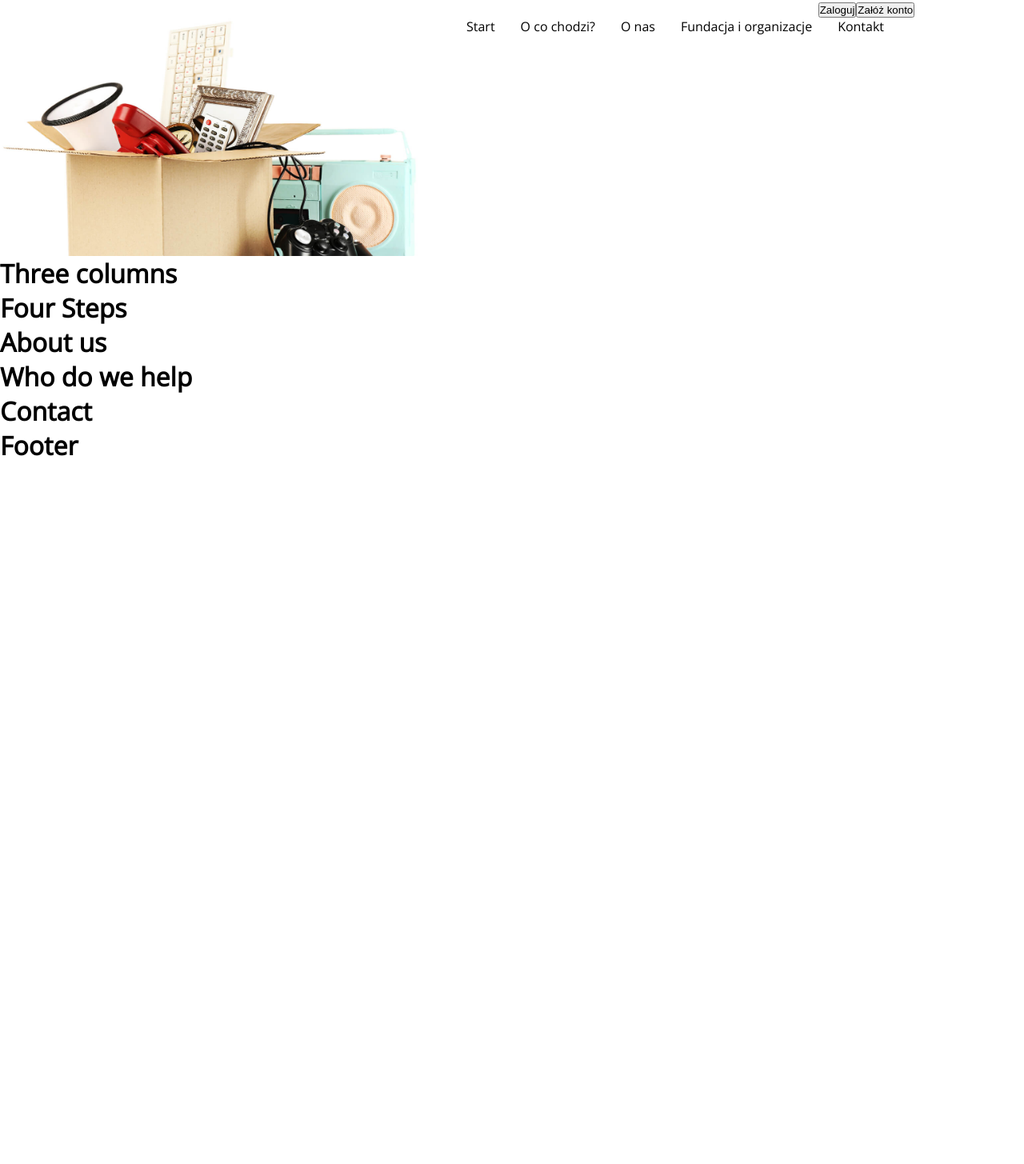
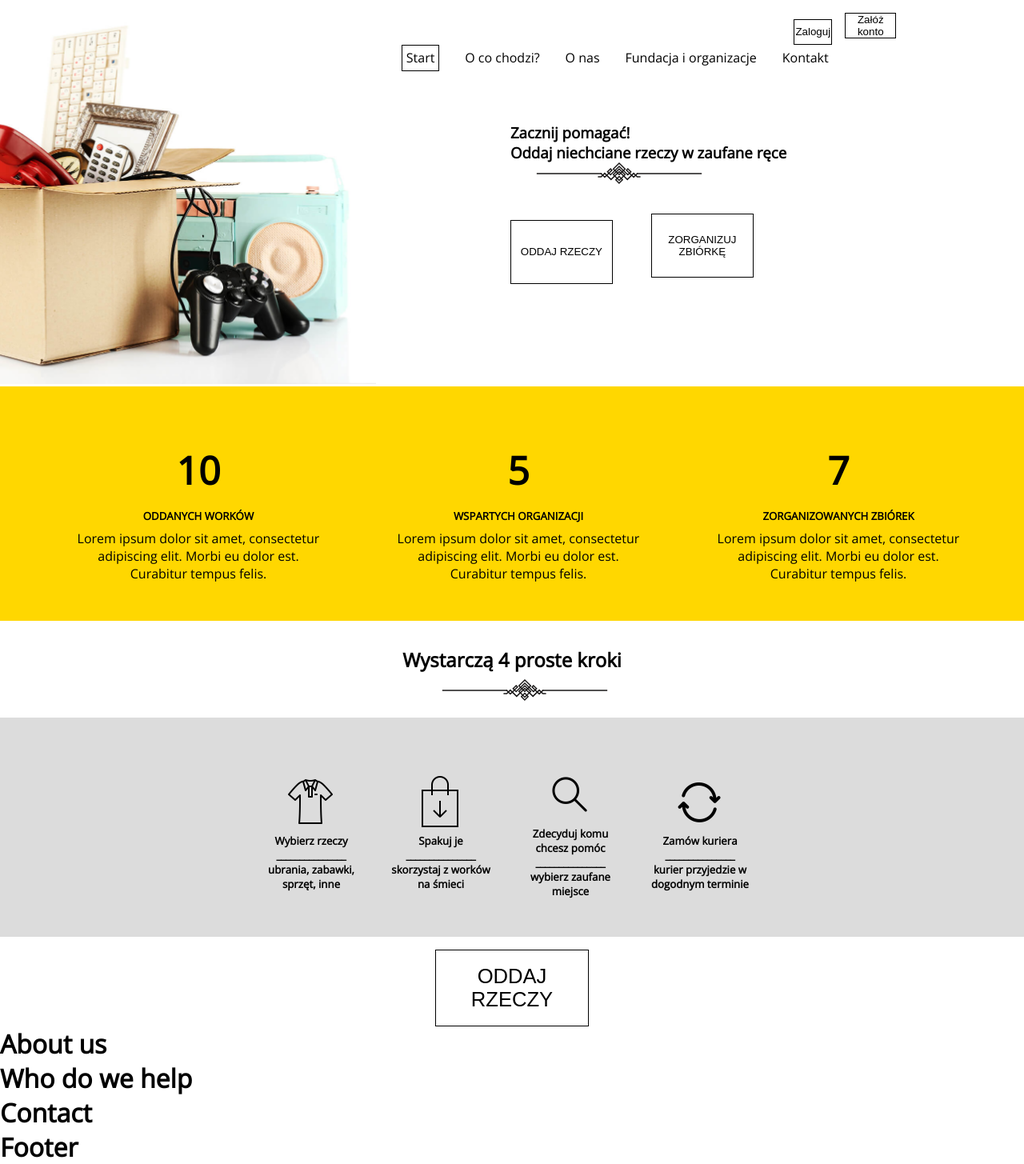
Before and after one commit to marcinho51/oddaj-rzeczy, a React (Create React App) app in the folder oddaj-rzeczy/: page /#/ in a window 1280 px wide. Shown: the whole page at 80% size. Before the commit the page ends 800 px from the top, so only its background shows below. Built offline with nearby package versions, Linux system fonts and the light colour scheme.

Commit message:
Three columns and four steps added

```diff
--- a/oddaj-rzeczy/src/App.js
+++ b/oddaj-rzeczy/src/App.js
@@ -8,9 +8,9 @@ import Step1 from "./components/Steps/Step1";
 // import Form_Step_4 from "./components/Steps/Step4";
 // import Form_Summary from "./components/Form/Summary";
 // import Form_Thank_You from "./components/Form/ThankYou";
-import Login from "./components/Registration/Login";
-import Register from "./components/Registration/Register";
-import Logout from "./components/Registration/Logout";
+import Login from "./components/RegisteringAndLogging/Login";
+import Register from "./components/RegisteringAndLogging/Register";
+import Logout from "./components/RegisteringAndLogging/Logout";
 
 function App() {
   return (
--- a/oddaj-rzeczy/src/components/Home/FourSteps.js
+++ b/oddaj-rzeczy/src/components/Home/FourSteps.js
@@ -1,12 +1,49 @@
 import React, { Component } from "react";
+import { Link } from "react-router-dom";
 
 class FourSteps extends Component {
   state = {};
   render() {
     return (
-      <>
-        <h1>Four Steps</h1>
-      </>
+      <section class="fourSteps">
+        <div class="fourStepsHeadline">
+          <h1>Wystarczą 4 proste kroki</h1>
+          <div class="decorationImage2"></div>
+        </div>
+        <div class="row fourStepsSteps">
+          <div class="col-4"></div>
+          <div class="col-2 fourStepsStep">
+            <div class="fourStepsImage1"></div>
+            <h5>Wybierz rzeczy</h5>
+            <h5>_______________</h5>
+            <h5>ubrania, zabawki, sprzęt, inne</h5>
+          </div>
+          <div class="col-2 fourStepsStep">
+            <div class="fourStepsImage2"></div>
+            <h5>Spakuj je</h5>
+            <h5>_______________</h5>
+            <h5>skorzystaj z worków na śmieci</h5>
+          </div>
+          <div class="col-2 fourStepsStep">
+            <div class="fourStepsImage3"></div>
+            <h5>Zdecyduj komu chcesz pomóc</h5>
+            <h5>_______________</h5>
+            <h5>wybierz zaufane miejsce</h5>
+          </div>
+          <div class="col-2 fourStepsStep">
+            <div class="fourStepsImage4"></div>
+            <h5>Zamów kuriera</h5>
+            <h5>_______________</h5>
+            <h5>kurier przyjedzie w dogodnym terminie</h5>
+          </div>
+          <div class="col-3"></div>
+        </div>
+        <div class="fourStepsButton">
+          <button>
+            <Link to="/logowanie">Oddaj rzeczy</Link>
+          </button>
+        </div>
+      </section>
     );
   }
 }
--- a/oddaj-rzeczy/src/components/Home/Header.js
+++ b/oddaj-rzeczy/src/components/Home/Header.js
@@ -1,4 +1,5 @@
 import React, { Component } from "react";
+import { Link } from "react-router-dom";
 import Navigation from "./Navigation";
 import Logging from "./Logging";
 
@@ -7,11 +8,29 @@ class Header extends Component {
   render() {
     return (
       <div class="row">
-        <div class="col-7 headerImage"></div>
-        <div class="col-9">
+        <div class="col-6 headerImage"></div>
+        <div class="col-10">
           <Logging />
-
           <Navigation />
+          <div class="row">
+            <div class="col-3"></div>
+            <div class="headerMain col-9">
+              <div class="headerHeadline">
+                <h3>Zacznij pomagać!</h3>
+                <h3>Oddaj niechciane rzeczy w zaufane ręce</h3>
+              </div>
+              <div class="decorationImage1"></div>
+              <div class="headerButtons">
+                <button>
+                  <Link to="/logowanie">Oddaj rzeczy</Link>
+                </button>
+                <button>
+                  <Link to="/logowanie">Zorganizuj zbiórkę</Link>
+                </button>
+              </div>
+            </div>
+            <div class="col-4"></div>
+          </div>
         </div>
       </div>
     );
--- a/oddaj-rzeczy/src/components/Home/Logging.js
+++ b/oddaj-rzeczy/src/components/Home/Logging.js
@@ -1,4 +1,5 @@
 import React, { Component } from "react";
+import { Link } from "react-router-dom";
 
 class Logging extends Component {
   state = {};
@@ -6,9 +7,13 @@ class Logging extends Component {
     return (
       <div class="row">
         <div class="col-10"></div>
-        <div class="col-4">
-          <button>Zaloguj</button>
-          <button>Załóż konto</button>
+        <div class="loggingButtons col-4">
+          <button>
+            <Link to="/logowanie">Zaloguj</Link>
+          </button>
+          <button>
+            <Link to="/rejestracja">Załóż konto</Link>
+          </button>
         </div>
         <div class="col-2"></div>
       </div>
--- a/oddaj-rzeczy/src/components/Home/ThreeColumns.js
+++ b/oddaj-rzeczy/src/components/Home/ThreeColumns.js
@@ -4,9 +4,42 @@ class ThreeColumns extends Component {
   state = {};
   render() {
     return (
-      <>
-        <h1>Three columns</h1>
-      </>
+      <div class="row threeColumns">
+        <div class="col-1"></div>
+        <div class="col-4">
+          <div class="columnInformation">
+            <h1>10</h1>
+            <h5>oddanych worków</h5>
+            <p>
+              Lorem ipsum dolor sit amet, consectetur adipiscing elit. Morbi eu
+              dolor est. Curabitur tempus felis.
+            </p>
+          </div>
+        </div>
+        <div class="col-1"></div>
+        <div class="col-4">
+          <div class="columnInformation">
+            <h1>5</h1>
+            <h5>wspartych organizacji</h5>
+            <p>
+              Lorem ipsum dolor sit amet, consectetur adipiscing elit. Morbi eu
+              dolor est. Curabitur tempus felis.
+            </p>
+          </div>
+        </div>
+        <div class="col-1"></div>
+        <div class="col-4">
+          <div class="columnInformation">
+            <h1>7</h1>
+            <h5>zorganizowanych zbiórek</h5>
+            <p>
+              Lorem ipsum dolor sit amet, consectetur adipiscing elit. Morbi eu
+              dolor est. Curabitur tempus felis.
+            </p>
+          </div>
+        </div>
+        <div class="col-1"></div>
+      </div>
     );
   }
 }
--- a/oddaj-rzeczy/src/scss/_colors.scss
+++ b/oddaj-rzeczy/src/scss/_colors.scss
@@ -1 +1,3 @@
-$color-black: #000;
+$color-black: #000000;
+$color-yellow: #ffd700;
+$color-grey: #dcdcdc;
--- a/oddaj-rzeczy/src/scss/components/_home.scss
+++ b/oddaj-rzeczy/src/scss/components/_home.scss
@@ -1,4 +1,28 @@
 // Logging
+
+.loggingButtons {
+  padding-top: 1rem;
+  button {
+    background-color: white;
+    border: 1px solid black;
+    display: inline-block;
+    height: 2rem;
+    text-transform: uppercase;
+
+    &:first-of-type {
+      margin-right: 1rem;
+      width: 3rem;
+    }
+    &:last-of-type {
+      width: 4rem;
+    }
+    a {
+      color: $color-black;
+      text-decoration: none;
+      text-transform: none;
+    }
+  }
+}
 
 // Navigation
 
@@ -6,6 +30,10 @@ ul {
   li {
     display: inline-block;
     margin: 0 1rem;
+    &:first-of-type {
+      border: 1px solid black;
+      padding: 0.3rem;
+    }
     a {
       color: $color-black;
       text-decoration: none;
@@ -18,5 +46,143 @@ ul {
 .headerImage {
   background-image: url("../../assets/Home-Hero-Image.jpg");
   background-size: cover;
-  height: 20rem;
+  background-position: -12rem 0;
+  height: 30rem;
 }
+
+.headerMain {
+  margin-top: 5rem;
+  .headerHeadline {
+  }
+  .decorationImage1 {
+    background-image: url("../../assets/Decoration.svg");
+    background-repeat: no-repeat;
+    background-size: contain;
+    height: 4rem;
+    margin-left: 2rem;
+    width: 13rem;
+  }
+  .headerButtons {
+    button {
+      background-color: white;
+      border: 1px solid black;
+      display: inline-block;
+      height: 5rem;
+
+      width: 8rem;
+      &:first-of-type {
+        margin-right: 3rem;
+      }
+      a {
+        color: $color-black;
+        text-decoration: none;
+        text-transform: uppercase;
+      }
+    }
+  }
+}
+
+// Three columns
+
+.threeColumns {
+  background-color: $color-yellow;
+  margin: 0.2rem 0;
+
+  .columnInformation {
+    display: flex;
+    flex-direction: column;
+    align-items: center;
+    margin: 3rem 0;
+    text-align: center;
+    h1 {
+      font-size: 3rem;
+      margin: 0.5rem 0;
+    }
+    h5 {
+      margin: 0.5rem 0;
+      text-transform: uppercase;
+    }
+  }
+}
+
+// Four steps
+
+.fourSteps {
+  margin-top: 2rem;
+  .fourStepsHeadline {
+    display: flex;
+    flex-direction: column;
+    align-items: center;
+    .decorationImage2 {
+      background-image: url("../../assets/Decoration.svg");
+      background-repeat: no-repeat;
+      background-size: contain;
+      height: 4rem;
+      margin-left: 2rem;
+      margin-top: 0.5rem;
+      width: 13rem;
+    }
+  }
+  .fourStepsSteps {
+    background-color: $color-grey;
+    .fourStepsStep {
+      display: flex;
+      flex-direction: column;
+      justify-content: center;
+      padding: 3rem 1rem;
+      text-align: center;
+      .fourStepsImage1 {
+        background-image: url("../../assets/Icon-1.svg");
+        background-repeat: no-repeat;
+        background-size: contain;
+        height: 4rem;
+        margin-bottom: 0.5rem;
+        margin-left: 2rem;
+      }
+      .fourStepsImage2 {
+        background-image: url("../../assets/Icon-2.svg");
+        background-repeat: no-repeat;
+        background-size: contain;
+        height: 4rem;
+        margin-bottom: 0.5rem;
+        margin-left: 2rem;
+      }
+      .fourStepsImage3 {
+        background-image: url("../../assets/Icon-3.svg");
+        background-repeat: no-repeat;
+        background-size: contain;
+        height: 4rem;
+        margin-bottom: 0.5rem;
+        margin-left: 2rem;
+      }
+      .fourStepsImage4 {
+        background-image: url("../../assets/Icon-4.svg");
+        background-repeat: no-repeat;
+        background-size: contain;
+        height: 4rem;
+        margin-bottom: 0.5rem;
+        margin-left: 2rem;
+      }
+    }
+  }
+  .fourStepsButton {
+    display: flex;
+    flex-direction: column;
+    align-items: center;
+    margin-top: 1rem;
+    button {
+      background-color: white;
+      border: 1px solid black;
+      display: inline-block;
+      height: 6rem;
+
+      width: 12rem;
+      a {
+        color: $color-black;
+        font-size: 1.6rem;
+        text-decoration: none;
+        text-transform: uppercase;
+      }
+    }
+  }
+}
```
Also changed, not shown: oddaj-rzeczy/src/components/RegisteringAndLogging/Login.js (renamed from oddaj-rzeczy/src/components/Registration/Login.js), oddaj-rzeczy/src/components/RegisteringAndLogging/Logout.js (renamed from oddaj-rzeczy/src/components/Registration/Logout.js), oddaj-rzeczy/src/components/RegisteringAndLogging/Register.js (renamed from oddaj-rzeczy/src/components/Registration/Register.js).
